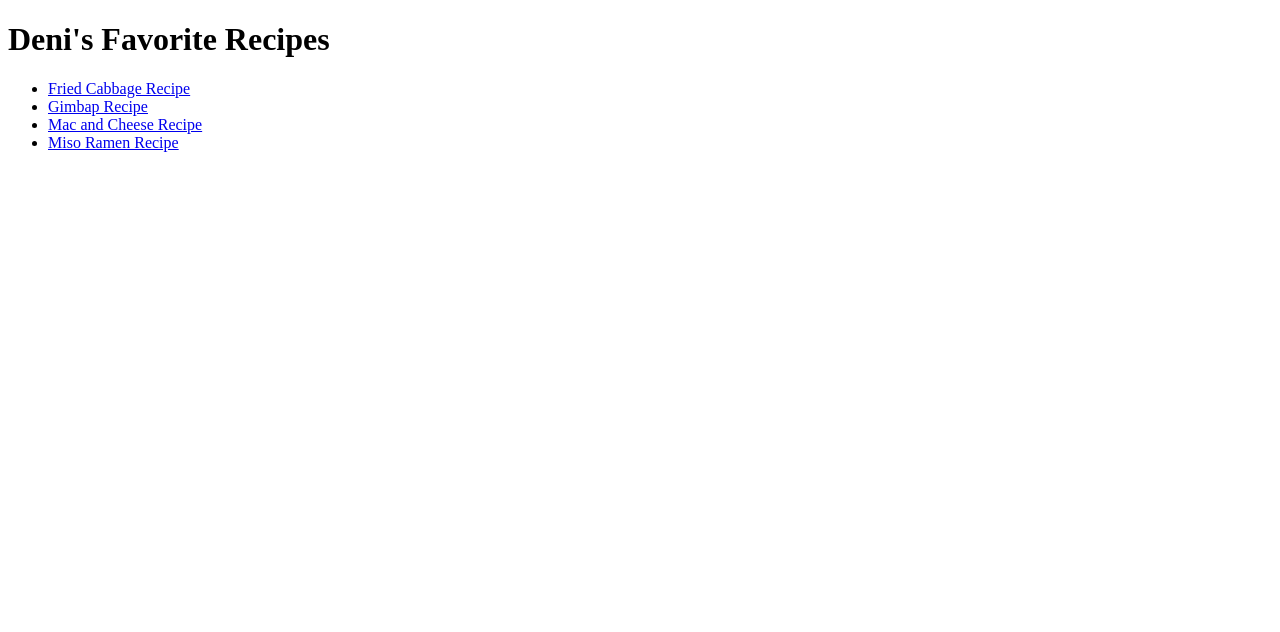
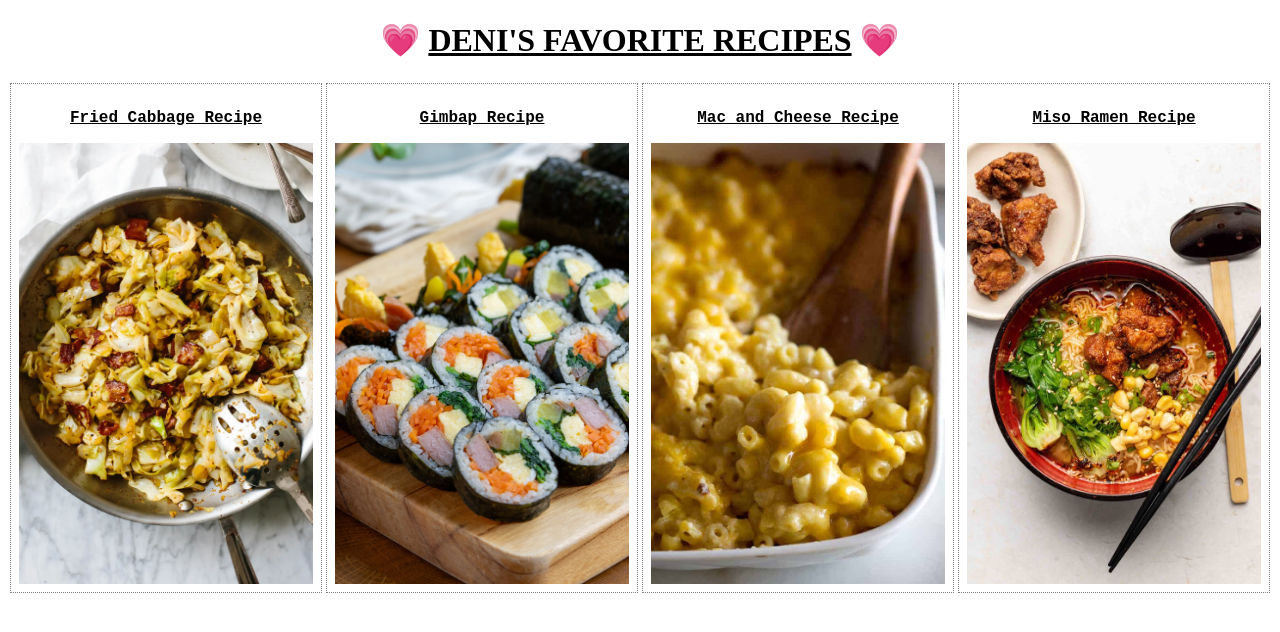
Before and after one commit to Denigirl02/odin-recipes, a plain HTML site: page index.html in a window 1280 px wide. Drawn offline with Linux system fonts and the light colour scheme.

Commit message:
Add CSS for index.html, style index.html
I added the CSS according to the tutorial and
started styling the index.html.

```diff
--- a/index.html
+++ b/index.html
@@ -3,14 +3,33 @@
     <head>
         <meta charset="UTF-8">
         <title>Deni's Recipes - The Odin Project</title>
+        <link rel="stylesheet" href="style.css">
     </head>
     <body>
-        <h1>Deni's Favorite Recipes</h1>
-        <ul>
-        <li><a href="./recipes/fried-cabbage/fried-cabbage.html">Fried Cabbage Recipe</a></li>
-        <li><a href="./recipes/gimbap/gimbap.html">Gimbap Recipe</a></li>
-        <li><a href="./recipes/mac-and-cheese/mac-and-cheese.html">Mac and Cheese Recipe</a></li>
-        <li><a href="./recipes/miso-ramen/miso-ramen.html">Miso Ramen Recipe</a></li>
-        </ul>
+        <h1>&#128151 <span class="title-text">DENI'S FAVORITE RECIPES</span> &#128151</h1>
+
+        <div class="recipe-container">
+            <span class="recipe-box">
+                <p class="recipe-text"><a href="./recipes/fried-cabbage/fried-cabbage.html">Fried Cabbage Recipe</a></p>
+                <img class="recipe-image" src="./recipes/fried-cabbage/images/fried-cabbage.webp">
+            </span>
+
+            <span class="recipe-box">
+                <p class="recipe-text"><a href="./recipes/gimbap/gimbap.html">Gimbap Recipe</a></p>
+                <img class="recipe-image" src="./recipes/gimbap/images/gimbap.jpg">
+            </span>
+
+            <span class="recipe-box">
+                <p class="recipe-text"><a href="./recipes/mac-and-cheese/mac-and-cheese.html">Mac and Cheese Recipe</a></p>
+                <img class="recipe-image" src="./recipes/mac-and-cheese/images/mac-and-cheese.jpg">
+            </span>
+
+            <span class="recipe-box">
+                <p class="recipe-text"><a href="./recipes/miso-ramen/miso-ramen.html">Miso Ramen Recipe</a></p>
+                <img class="recipe-image" src="./recipes/miso-ramen/images/miso-ramen.jpg">
+            </span>
+
+        </div>
+
     </body>
 </html>
--- /dev/null
+++ b/style.css
@@ -0,0 +1,37 @@
+h1 {
+    text-align: center;
+}
+
+.title-text {
+    text-decoration:underline;
+}
+
+div {
+
+}
+.recipe-container {
+    display: flex;
+    margin: auto;
+}
+.recipe-box {
+    box-sizing: border-box;
+    display:inline-block;
+    padding: 8px;
+    margin: 2px;
+    text-align: center;
+    border: 1px dotted grey;
+    width: 25%
+}
+
+.recipe-text a{
+    font-family: 'Courier New', Courier, monospace ;
+    font-weight: bold;
+    color: black;
+}
+
+.recipe-image {
+    width: 100%;
+    display: block;
+    margin-left: auto;
+    margin-right: auto;
+}
```
